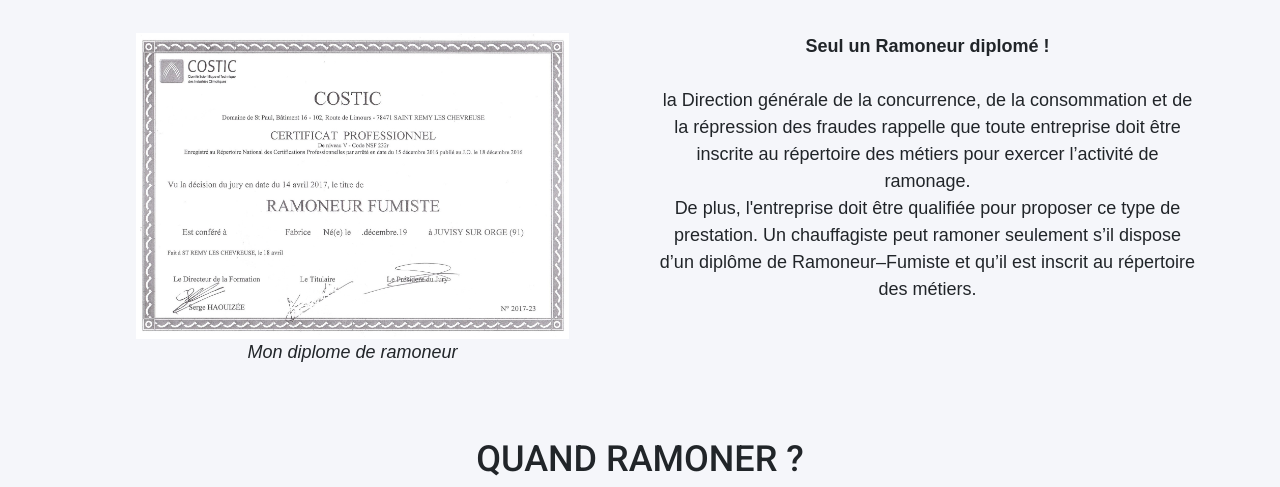
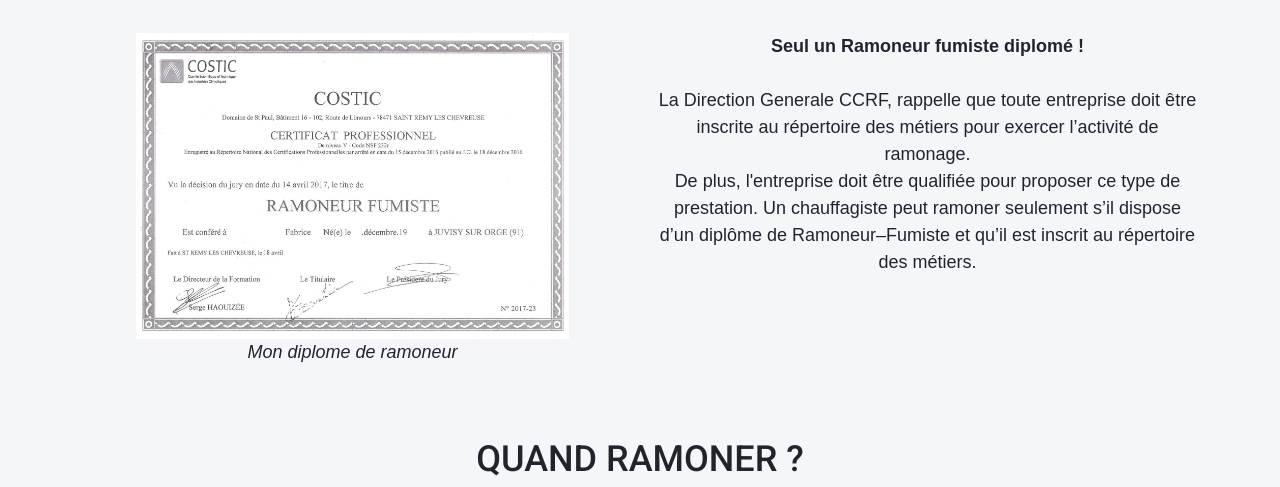
Before and after one commit to Louls99/louls99.github.io, a plain HTML site: page index.html in a window 1280 px wide. Shown: the part 599-1086 px from the top of the page. Drawn offline with nearby package versions, Linux system fonts and the light colour scheme; a script that the page names is missing; a web font is replaced by a local one.

Commit message:
Update index.html

```diff
--- a/index.html
+++ b/index.html
@@ -96,8 +96,8 @@
 						<div class="col-sm-6 ">
                  <div clas="diplome_texte">
                     <p>  <br>
-                        <strong>Seul un Ramoneur diplomé !</strong><br><br>
-                    la Direction générale de la concurrence, de la consommation et de la répression des fraudes rappelle que toute entreprise doit être inscrite au répertoire des métiers pour exercer l’activité de ramonage. <br>De plus, l'entreprise doit être qualifiée pour proposer ce type de prestation. Un chauffagiste peut ramoner seulement s’il dispose d’un diplôme de Ramoneur–Fumiste et qu’il est inscrit au répertoire des métiers.</p>
+                        <strong>Seul un Ramoneur fumiste diplomé !</strong><br><br>
+                    La Direction Generale CCRF, rappelle que toute entreprise doit être inscrite au répertoire des métiers pour exercer l’activité de ramonage. <br>De plus, l'entreprise doit être qualifiée pour proposer ce type de prestation. Un chauffagiste peut ramoner seulement s’il dispose d’un diplôme de Ramoneur–Fumiste et qu’il est inscrit au répertoire des métiers.</p>
                   </div>
                   </div>
                   </div>
```
